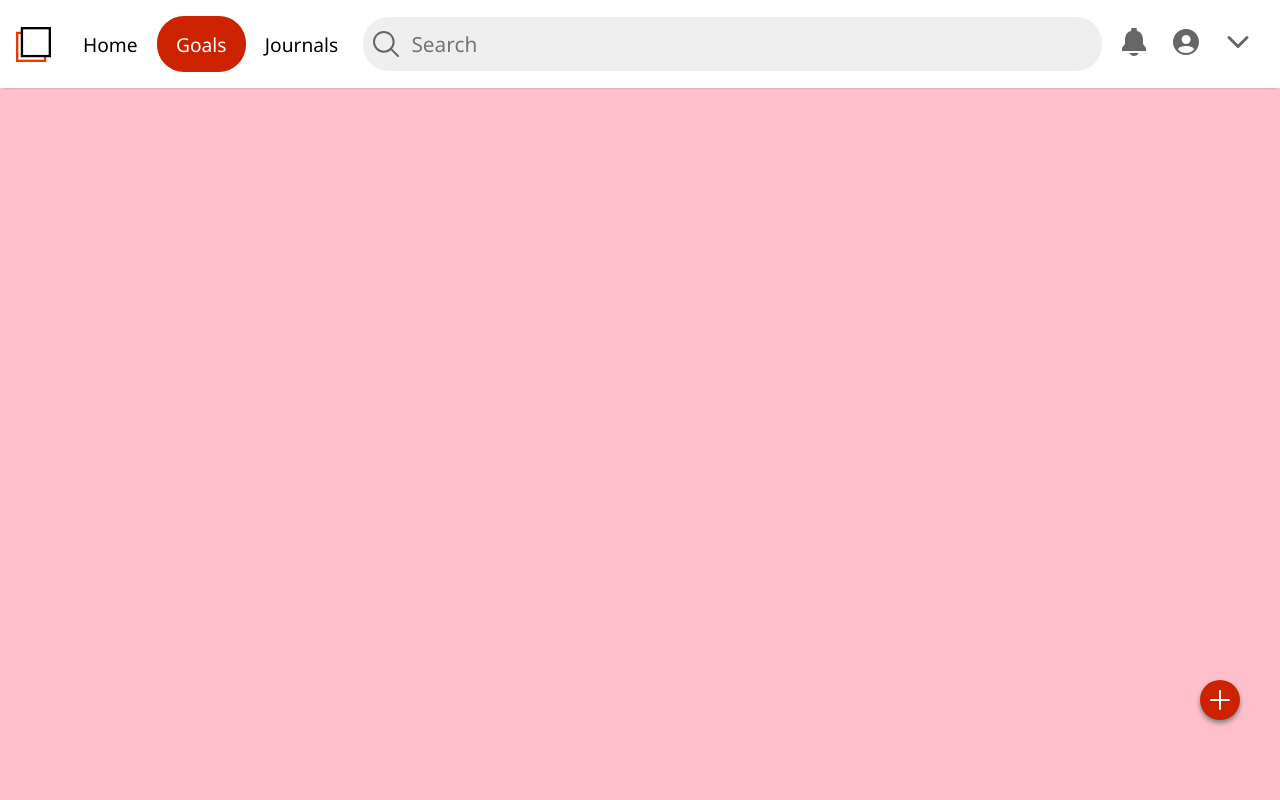
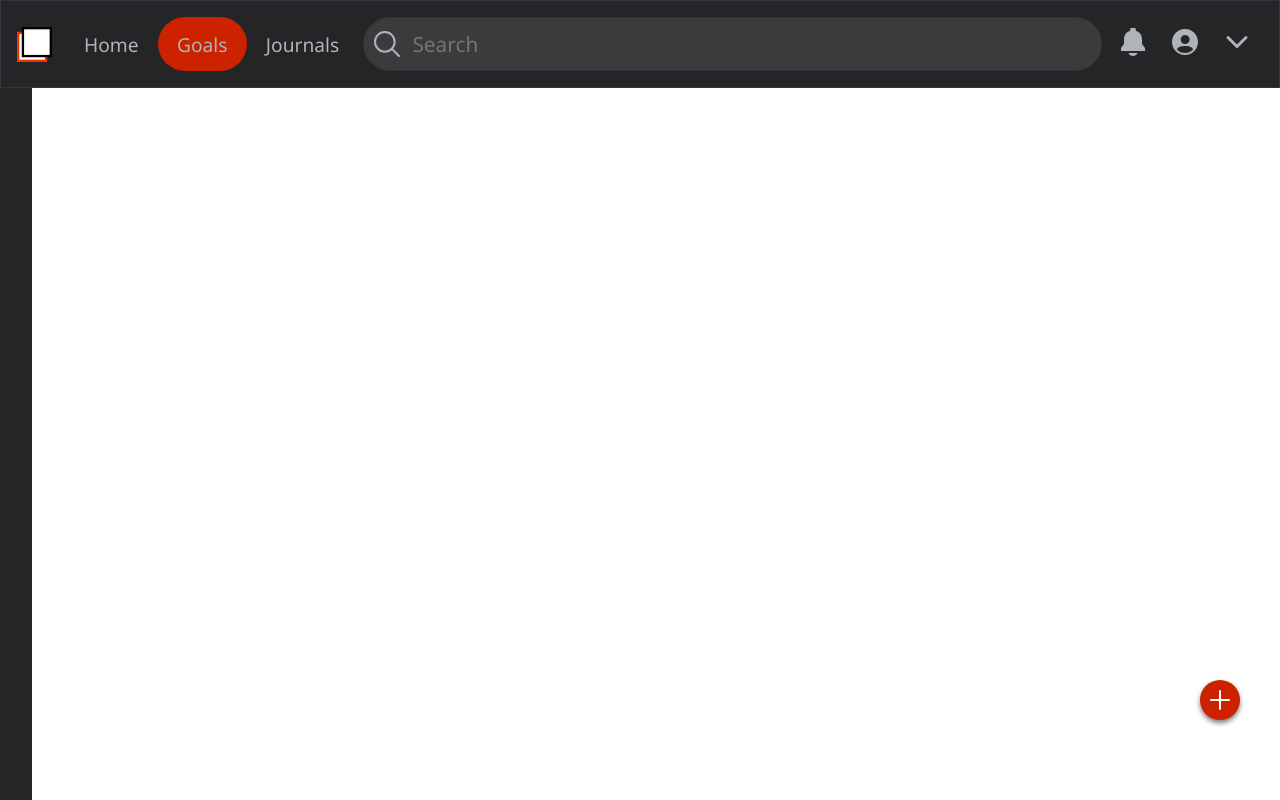
Before and after one commit to EdTosoy/FlashCard-Project, a React (Create React App) app: page /goals in a window 1280 px wide. Shown: the top 800 px of the page. Built offline with nearby package versions, Linux system fonts and the light colour scheme.

Commit message:
added darktheme

```diff
--- a/src/Components/AddBtn/AddBtn.jsx
+++ b/src/Components/AddBtn/AddBtn.jsx
@@ -6,14 +6,7 @@ import "./AddBtn.scss";
 import AddModalWrapper from "./AddModalWrapper";
 
 export default function AddBtn() {
-  const [
-    notificationDisplay,
-    SetnotificationDisplay,
-    dropDownDisplay,
-    SetdropDownDisplay,
-    addModalDisplay,
-    setAddModalDisplay,
-  ] = useContext(HomeContext);
+  const { setAddModalDisplay } = useContext(HomeContext);
   const handleClick = () => {
     setAddModalDisplay((preValue) => !preValue);
   };
--- a/src/Components/AddBtn/AddModalWrapper.jsx
+++ b/src/Components/AddBtn/AddModalWrapper.jsx
@@ -6,14 +6,7 @@ import AddModal from "./AddModal";
 import "./AddModalWrapper.scss";
 
 export default function AddModalWrapper() {
-  const [
-    notificationDisplay,
-    SetnotificationDisplay,
-    dropDownDisplay,
-    SetdropDownDisplay,
-    addModalDisplay,
-    setAddModalDisplay,
-  ] = useContext(HomeContext);
+  const { addModalDisplay } = useContext(HomeContext);
   const modalStlye = addModalDisplay ? { diplay: "grid" } : { display: "none" };
   return (
     <div className="add-modal-wrapper" style={modalStlye}>
--- a/src/Components/Header/DropDown.jsx
+++ b/src/Components/Header/DropDown.jsx
@@ -5,12 +5,7 @@ import { HomeContext } from "../../ContextAPI/homeContext";
 import "./DropDown.scss";
 
 export default function DropDown() {
-  const [
-    notificationDisplay,
-    SetnotificationDisplay,
-    dropDownDisplay,
-    SetdropDownDisplay,
-  ] = useContext(HomeContext);
+  const { dropDownDisplay } = useContext(HomeContext);
   const dropDownStyle = dropDownDisplay ? { display: "block" } : null;
   return (
     <div className="drop-down" style={dropDownStyle}>
--- a/src/Components/Header/Header.jsx
+++ b/src/Components/Header/Header.jsx
@@ -1,17 +1,19 @@
-import React from "react";
+import React, { useContext } from "react";
 
 import Logo from "./Logo";
 import Tags from "./Tags";
 import Search from "./Search";
 import Settings from "./Settings";
 import Notification from "./Notification";
+import DropDown from "./DropDown";
+import { HomeContext } from "../../ContextAPI/homeContext";
 
 import "./Header.scss";
-import DropDown from "./DropDown";
 
 export default function Header() {
+  const { darkTheme } = useContext(HomeContext);
   return (
-    <header>
+    <header className={darkTheme && "header-dark-theme"}>
       <div className="header-content">
         <Logo />
         <Tags />
--- a/src/Components/Header/Header.scss
+++ b/src/Components/Header/Header.scss
@@ -1,6 +1,5 @@
 header {
   position: fixed;
-  // top: 0px;
   width: 100vw;
   z-index: 10;
   .header-content {
@@ -13,3 +12,24 @@ header {
     padding: 1em;
   }
 }
+
+.header-dark-theme {
+  .header-content, .notification, .drop-down {
+    background-color: #242526 !important;
+    box-shadow: none;
+    border: .05px solid #33363A;
+    *{
+      color: #B0B3B8;
+    }
+  }
+  .header-content .search input  {
+    background-color: #3A3B3C !important;
+    border: 1px solid #33363A !important;
+    &:focus {
+      border: 1px solid #B0B3B8 !important;
+    }
+  }
+  .tag:hover , .settings ion-icon:hover , .drop-down li:hover {
+    background-color: #3A3B3C !important;
+  }
+}
--- a/src/Components/Header/Notification.jsx
+++ b/src/Components/Header/Notification.jsx
@@ -4,8 +4,7 @@ import { HomeContext } from "../../ContextAPI/homeContext";
 import "./Notification.scss";
 
 export default function Notification() {
-  const [notificationDisplay, SetnotificationDisplay] = useContext(HomeContext);
-  console.log(HomeContext);
+  const { notificationDisplay } = useContext(HomeContext);
   const notificationStyle = notificationDisplay
     ? { left: "calc(100vw - 350px)" }
     : null;
--- a/src/Components/Header/Notification.scss
+++ b/src/Components/Header/Notification.scss
@@ -17,7 +17,7 @@
     text-align: center;
     font-size: 1.1em;
     padding: 1.5rem 0;
-    box-shadow: 0px 3px 3px -2px rgb(211, 211, 211);
+    box-shadow: 0px 3px 3px -3px rgb(211, 211, 211);
   }
   .updates {
     display: grid;
--- a/src/Components/Header/Search.scss
+++ b/src/Components/Header/Search.scss
@@ -2,6 +2,11 @@
   flex-grow: 1;
   position: relative;
   margin: 0 5px;
+  border-radius: 27px;
+  -webkit-border-radius: 27px;
+  -moz-border-radius: 27px;
+  -ms-border-radius: 27px;
+  -o-border-radius: 27px;
 
   input {
     font-size: 1.3em;
--- a/src/Components/Header/Settings.jsx
+++ b/src/Components/Header/Settings.jsx
@@ -5,12 +5,9 @@ import { HomeContext } from "../../ContextAPI/homeContext";
 import "./Settings.scss";
 
 export default function Settings() {
-  const [
-    notificationDisplay,
-    SetnotificationDisplay,
-    dropDownDisplay,
-    SetdropDownDisplay,
-  ] = useContext(HomeContext);
+  const { SetnotificationDisplay, SetdropDownDisplay } = useContext(
+    HomeContext
+  );
 
   const notificationClick = () => {
     SetnotificationDisplay((preValue) => !preValue);
--- a/src/ContextAPI/homeContext.js
+++ b/src/ContextAPI/homeContext.js
@@ -1,23 +1,31 @@
 import React, { useState, createContext } from "react";
 
 export const HomeContext = createContext();
+
 
 export const HomeProvider = (props) => {
   const [notificationDisplay, SetnotificationDisplay] = useState(false);
   const [dropDownDisplay, SetdropDownDisplay] = useState(false);
   const [addModalDisplay, setAddModalDisplay] = useState(false);
+  const [darkTheme, setDarkTheme] = useState(true)
 
   return (
     <HomeContext.Provider
-      value={[
+      value={
+        {
           notificationDisplay,
           SetnotificationDisplay,
           dropDownDisplay,
           SetdropDownDisplay,
           addModalDisplay,
           setAddModalDisplay,
-      ]}
+          darkTheme,
+          setDarkTheme
+        }
+      }
     >
+
+
       {props.children}
     </HomeContext.Provider>
   );
--- a/src/Pages/Home/Showcase.jsx
+++ b/src/Pages/Home/Showcase.jsx
@@ -1,10 +1,13 @@
-import React from "react";
+import React,  { useContext } from "react";
+
+import { HomeContext } from "../../ContextAPI/homeContext"
 
 import "./Showcase.scss";
 
 export default function Showcase() {
+  const darkTheme = useContext(HomeContext)
   return (
-    <div className="showcase">
+    <div className={darkTheme ? "showcase-dark-theme" : "showcase"}>
       <div className="card">card</div>
     </div>
   );
--- a/src/Pages/Home/Showcase.scss
+++ b/src/Pages/Home/Showcase.scss
@@ -1,4 +1,7 @@
 .showcase {
   grid-column: 1/-1;
-  background-color: pink;
+  // background-color: pink;
 }
+.showcase-dark-theme {
+  background-color: #242526 !important;
+}
```
Lines whose indentation alone changed are shown as unchanged.
